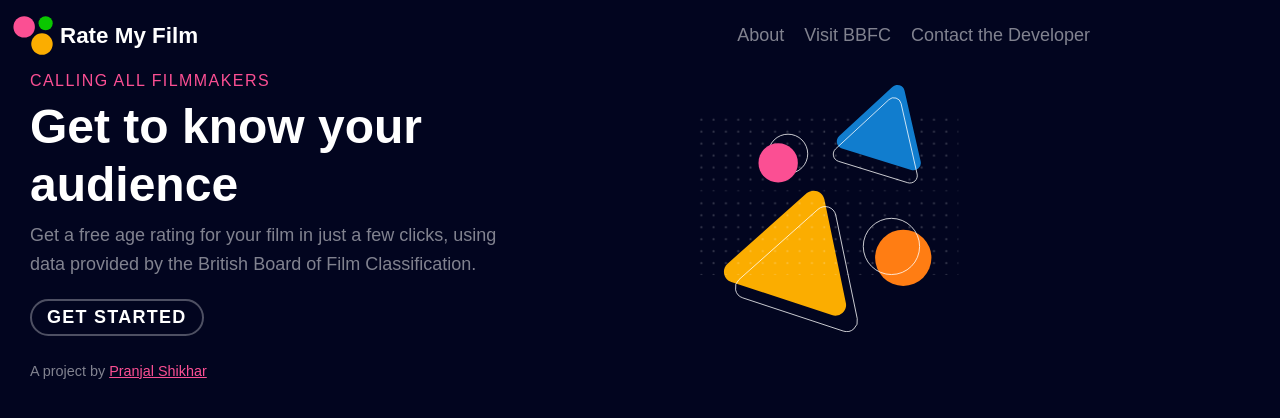
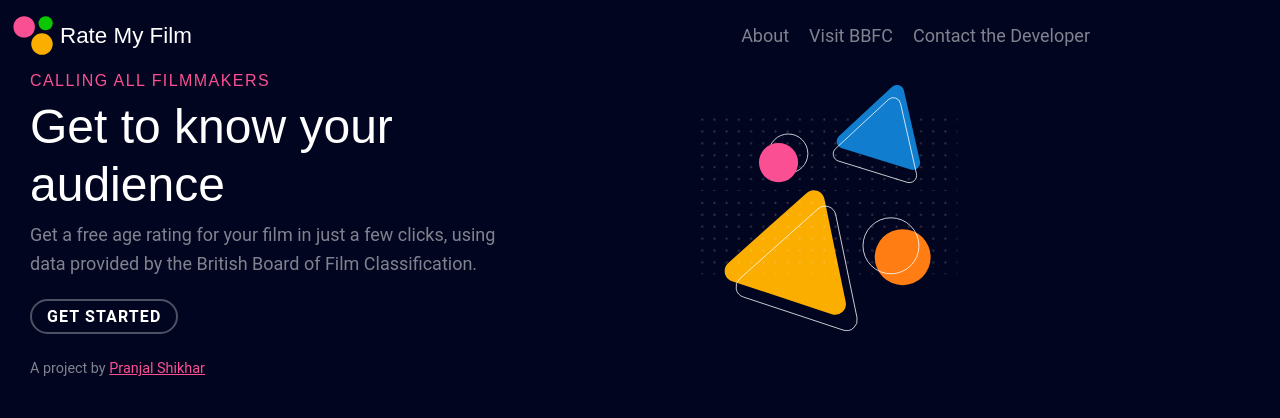
Before and after one commit to pranjalshikhar/redeye, a React (Create React App) app: page / in a window 1280 px wide. Shown: the top 418 px of the page. Built offline with nearby package versions, Linux system fonts and the light colour scheme.

Commit message:
Update styles.css

```diff
--- a/src/styles.css
+++ b/src/styles.css
@@ -4,7 +4,7 @@ CORE STYLES
 
 body {
   margin: 0;
-  font-family: stratos, sans-serif;
+  font-family: roboto, sans-serif;
   font-size: 18px;
   font-style: normal;
   -webkit-font-smoothing: antialiased;
@@ -12,7 +12,7 @@ body {
   line-height: normal;
 }
 * {
-  font-family: stratos, sans-serif;
+  font-family: roboto, sans-serif;
   font-style: normal;
   color: rgb(255 255 255 / 100%);
 }
@@ -45,7 +45,9 @@ h2,
 h3,
 h4,
 h5 {
-  font-weight: 700;
+  font-family: archivo-black, sans-serif;
+  font-weight: 400;
+  font-style: normal;
 }
 
 h3 {
@@ -117,7 +119,7 @@ header nav .logo {
   width: 70%;
   text-align: left;
   color: #fff !important;
-  font-weight: 700;
+  font-family: archivo-black, sans-serif;
   font-size: 1.4rem;
   height: 71px;
 }
@@ -197,6 +199,7 @@ LANDING PAGE WRAPPER
   width: fit-content;
   padding: 6px 15px;
   border-radius: 22px;
+  font-size: 1rem;
   font-weight: 700;
   text-transform: uppercase;
   letter-spacing: 0.07em;
```
